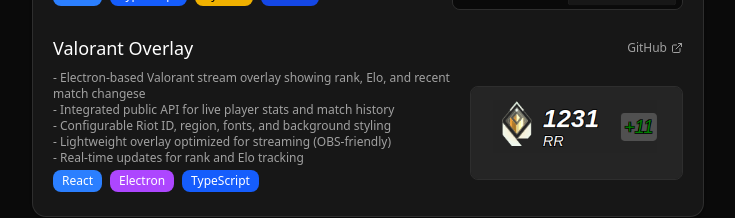
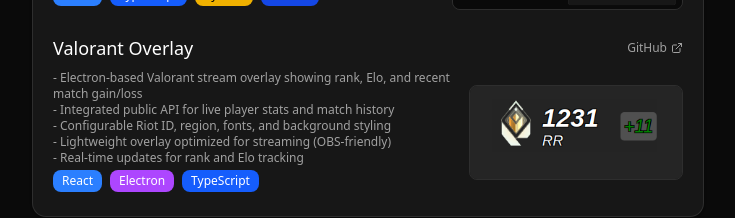
Before and after one commit to IBlakeI/portfolio, a React (Vite) app: page / in a window 1280 px wide. Shown: the part 1456-1674 px from the top of the page, without its empty margins (268-1003 px from the left). Built offline with nearby package versions, Linux system fonts and the light colour scheme.

Commit message:
Fix spelling

```diff
--- a/src/App.tsx
+++ b/src/App.tsx
@@ -165,7 +165,7 @@
               title="Valorant Overlay"
               image="valorant-overlay.png"
               bullets={[
-                "Electron-based Valorant stream overlay showing rank, Elo, and recent match changese",
+                "Electron-based Valorant stream overlay showing rank, Elo, and recent match gain/loss",
                 "Integrated public API for live player stats and match history",
                 "Configurable Riot ID, region, fonts, and background styling",
                 "Lightweight overlay optimized for streaming (OBS-friendly)",
```
